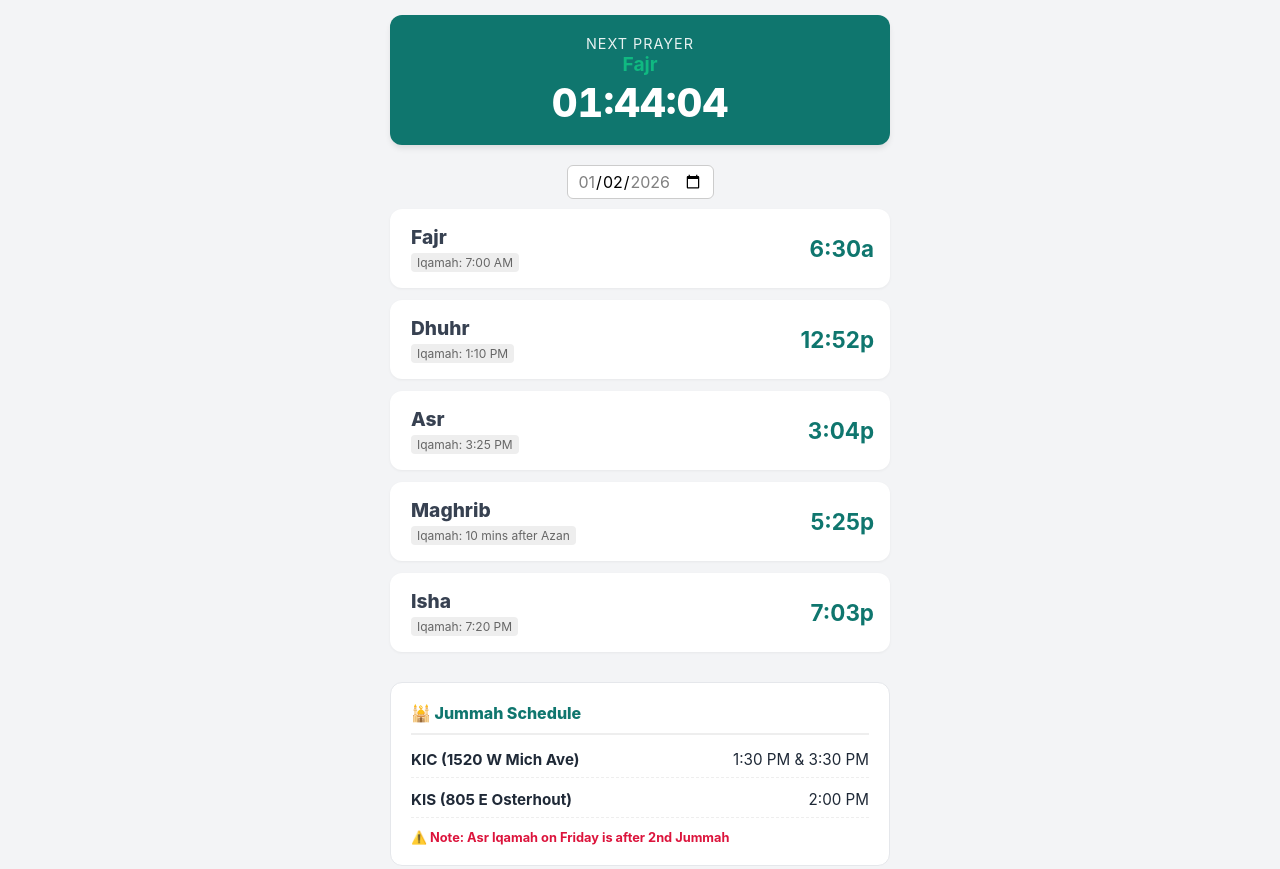
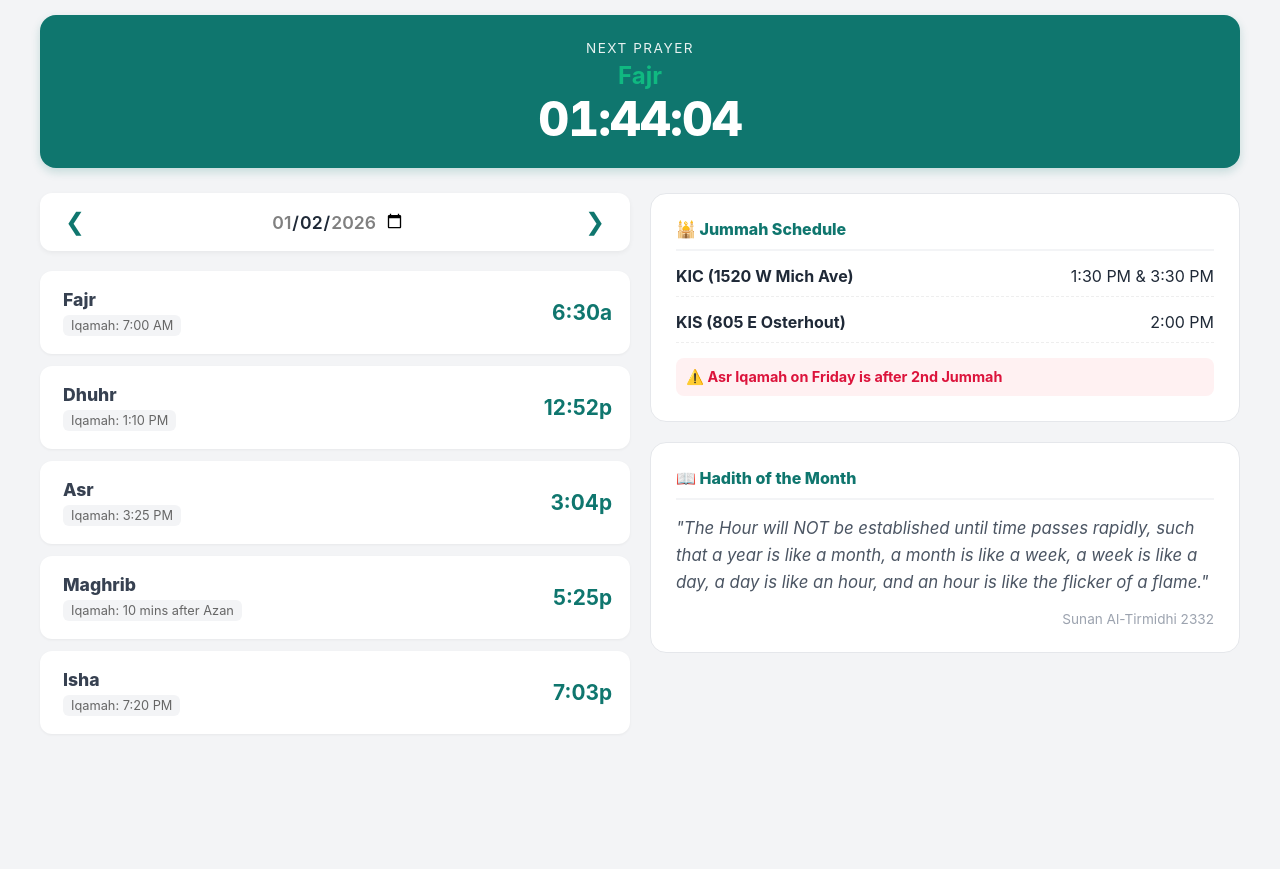
Before and after one commit to dlwjan/kalamazoo-prayers, a plain HTML site: page index.html in a window 1280 px wide. Shown: the top 869 px of the page. After the commit the page ends 800 px from the top, so only its background shows below. Drawn offline with Linux system fonts and the light colour scheme.

Commit message:
Update index.html

```diff
--- a/index.html
+++ b/index.html
@@ -12,58 +12,80 @@
             --bg: #f3f4f6;
             --card: #ffffff;
             --text: #1f2937;
+            --btn-hover: #e0e7ff;
         }
         body { font-family: -apple-system, system-ui, sans-serif; background: var(--bg); color: var(--text); margin: 0; padding: 15px; }
-        .container { max-width: 500px; margin: 0 auto; }
 
-        /* COUNTDOWN BANNER */
-        .countdown-box {
-            background: var(--primary);
-            color: white;
-            padding: 20px;
-            border-radius: 12px;
-            text-align: center;
-            margin-bottom: 20px;
-            box-shadow: 0 4px 6px -1px rgba(0,0,0,0.1);
+        /* LAYOUT CONTAINER */
+        .app-wrapper { max-width: 1200px; margin: 0 auto; }
+
+        /* RESPONSIVE GRID */
+        /* Default (Mobile): Stacked vertically */
+        .main-grid { display: grid; gap: 20px; }
+
+        /* PC / Ultra-Wide: Two Columns */
+        @media (min-width: 768px) {
+            .main-grid {
+                grid-template-columns: 1fr 1fr; /* 50% Left, 50% Right */
+                align-items: start;
             }
-        .next-label { font-size: 0.9em; opacity: 0.9; text-transform: uppercase; letter-spacing: 1px; }
-        .timer-display { font-size: 2.5em; font-weight: 800; font-variant-numeric: tabular-nums; line-height: 1.1; margin-top: 5px; }
-        .next-name { font-size: 1.2em; font-weight: bold; color: var(--accent); }
-
-        /* Calendar Control */
-        .controls { text-align: center; margin-bottom: 10px; }
-        input[type="date"] {
-            font-size: 1rem; padding: 5px 10px; border-radius: 6px; border: 1px solid #ccc;
-            font-family: inherit; outline: none; background: white;
         }
 
-        /* Prayer Cards */
+        /* COUNTDOWN BANNER (Full Width) */
+        .countdown-box {
+            background: var(--primary); color: white; padding: 25px; border-radius: 16px;
+            text-align: center; margin-bottom: 25px; box-shadow: 0 4px 10px rgba(15, 118, 110, 0.2);
+        }
+        .next-label { font-size: 0.85em; opacity: 0.9; text-transform: uppercase; letter-spacing: 1.5px; margin-bottom: 5px;}
+        .timer-display { font-size: 3em; font-weight: 800; font-variant-numeric: tabular-nums; line-height: 1; letter-spacing: -1px; }
+        .next-name { font-size: 1.5em; font-weight: bold; color: var(--accent); margin-bottom: 5px; }
+
+        /* CONTROLS (Arrows + Date) */
+        .controls-container {
+            background: white; padding: 10px; border-radius: 12px; margin-bottom: 20px;
+            display: flex; align-items: center; justify-content: space-between;
+            box-shadow: 0 2px 5px rgba(0,0,0,0.05);
+        }
+        .nav-btn {
+            background: none; border: none; font-size: 1.5rem; cursor: pointer;
+            color: var(--primary); padding: 5px 15px; border-radius: 8px; transition: background 0.2s;
+        }
+        .nav-btn:hover { background: var(--btn-hover); }
+        .nav-btn:disabled { color: #ccc; cursor: not-allowed; }
+
+        input[type="date"] {
+            font-size: 1.1rem; padding: 5px 10px; border: none;
+            font-family: inherit; outline: none; background: transparent;
+            text-align: center; color: var(--text); font-weight: 600;
+        }
+
+        /* PRAYER CARDS */
         .prayer-card {
-            background: var(--card); padding: 16px; margin-bottom: 12px; border-radius: 12px;
+            background: var(--card); padding: 18px; margin-bottom: 12px; border-radius: 12px;
             display: flex; justify-content: space-between; align-items: center;
             box-shadow: 0 1px 3px rgba(0,0,0,0.05); border-left: 5px solid transparent;
         }
-        .prayer-name { font-weight: 800; font-size: 1.2em; color: #374151; }
-        .iqamah-badge { font-size: 0.75em; background: #eee; padding: 2px 6px; border-radius: 4px; color: #666; margin-top: 4px; width: fit-content; }
-        .adhan-time { font-size: 1.4em; font-weight: bold; color: var(--primary); }
+        .prayer-name { font-weight: 800; font-size: 1.1em; color: #374151; }
+        .iqamah-badge { font-size: 0.8em; background: #f3f4f6; padding: 3px 8px; border-radius: 6px; color: #666; margin-top: 5px; width: fit-content; }
+        .adhan-time { font-size: 1.3em; font-weight: bold; color: var(--primary); }
 
-        /* Highlight Current Prayer in List */
-        .prayer-card.active-now {
-            border-left: 5px solid var(--accent);
-            background: #ecfdf5;
+        /* INFO SECTIONS (Jummah/Hadith) */
+        .info-section {
+            background: var(--card); padding: 25px; border-radius: 16px;
+            border: 1px solid #e5e7eb; margin-bottom: 20px;
         }
+        .section-title { color: var(--primary); font-weight: 800; margin-bottom: 15px; border-bottom: 2px solid #f3f4f6; padding-bottom: 10px; }
+        .jummah-row { display: flex; justify-content: space-between; margin-bottom: 15px; font-size: 1em; border-bottom: 1px dashed #eee; padding-bottom: 10px; }
+        .hadith-text { font-style: italic; line-height: 1.6; color: #4b5563; font-size: 1.05em; }
+        .hadith-ref { display: block; text-align: right; font-size: 0.85em; color: #9ca3af; margin-top: 15px; }
 
-        /* Jummah & Hadith */
-        .info-section { background: var(--card); padding: 20px; border-radius: 12px; margin-top: 30px; border: 1px solid #e5e7eb; }
-        .section-title { color: var(--primary); font-weight: 800; margin-bottom: 15px; border-bottom: 2px solid #eee; padding-bottom: 10px; }
-        .jummah-row { display: flex; justify-content: space-between; margin-bottom: 12px; font-size: 0.95em; border-bottom: 1px dashed #eee; padding-bottom: 8px; }
-        .hadith-text { font-style: italic; line-height: 1.6; color: #4b5563; }
-        .hadith-ref { display: block; text-align: right; font-size: 0.8em; color: #9ca3af; margin-top: 10px; }
+        /* Active/Highlight Helper */
+        .prayer-card.highlight { border-left-color: var(--accent); background: #f0fdf4; }
     </style>
 </head>
 <body>
 
-<div class="container">
+<div class="app-wrapper">
 
     <div class="countdown-box">
         <div class="next-label">Next Prayer</div>
@@ -71,17 +93,23 @@
         <div class="timer-display" id="timer">--:--:--</div>
     </div>
 
-    <div class="controls">
-        <input type="date" id="date-picker" onchange="renderSchedule(this.value)">
+    <div class="main-grid">
+
+        <div class="left-col">
+            <div class="controls-container">
+                <button class="nav-btn" onclick="changeDay(-1)">&#10094;</button> <input type="date" id="date-picker" onchange="renderSchedule(this.value)">
+                <button class="nav-btn" onclick="changeDay(1)">&#10095;</button> </div>
+
+            <div id="prayer-list">
+                </div>
         </div>
 
-    <div id="prayer-list"></div>
-
+        <div class="right-col">
             <div class="info-section">
                 <div class="section-title">🕌 Jummah Schedule</div>
                 <div id="jummah-container"></div>
-        <div style="margin-top:10px; font-size:0.8em; color:crimson; font-weight:bold;">
-            ⚠️ Note: Asr Iqamah on Friday is after 2nd Jummah
+                <div style="margin-top:15px; font-size:0.9em; color:crimson; font-weight:bold; background: #fff1f2; padding: 10px; border-radius: 8px;">
+                    ⚠️ Asr Iqamah on Friday is after 2nd Jummah
                 </div>
             </div>
 
@@ -92,59 +120,73 @@
             </div>
         </div>
 
+    </div>
+</div>
+
 <script>
     // --- 1. SETUP ---
     const datePicker = document.getElementById('date-picker');
     const timerDisplay = document.getElementById('timer');
     const nextNameDisplay = document.getElementById('next-prayer-name');
 
-    datePicker.min = "2026-01-01";
-    datePicker.max = "2026-01-31";
+    // Limits
+    const MIN_DATE = "2026-01-01";
+    const MAX_DATE = "2026-01-31";
+    datePicker.min = MIN_DATE;
+    datePicker.max = MAX_DATE;
 
+    // Set Initial Date
     const today = new Date();
     const formattedToday = today.toISOString().split('T')[0];
 
-    if(formattedToday >= datePicker.min && formattedToday <= datePicker.max) {
+    if(formattedToday >= MIN_DATE && formattedToday <= MAX_DATE) {
         datePicker.value = formattedToday;
     } else {
-        datePicker.value = "2026-01-01";
+        datePicker.value = MIN_DATE;
     }
 
-    // --- 2. HELPER: PARSE TIME ---
+    // --- 2. NAVIGATION ARROWS LOGIC ---
+    function changeDay(offset) {
+        // Get current value from picker
+        let current = new Date(datePicker.value);
+
+        // Add/Subtract days
+        current.setDate(current.getDate() + offset);
+
+        // Convert back to string YYYY-MM-DD
+        const newDateStr = current.toISOString().split('T')[0];
+
+        // Check limits before applying
+        if (newDateStr >= MIN_DATE && newDateStr <= MAX_DATE) {
+            datePicker.value = newDateStr;
+            renderSchedule(newDateStr); // Update the UI
+        }
+    }
+
+    // --- 3. COUNTDOWN ENGINE ---
     function parseTime(timeStr, dateStr) {
-        // Converts "6:30a" and "2026-01-01" into a JS Date Object
         let time = timeStr.toLowerCase();
         let isPM = time.includes('p');
         let parts = time.replace(/[ap]/g, '').split(':');
         let hour = parseInt(parts[0]);
         let min = parseInt(parts[1]);
-
         if (isPM && hour !== 12) hour += 12;
         if (!isPM && hour === 12) hour = 0;
-
         return new Date(`${dateStr}T${String(hour).padStart(2, '0')}:${String(min).padStart(2, '0')}:00`);
     }
 
-    // --- 3. COUNTDOWN ENGINE ---
     function updateCountdown() {
         const now = new Date();
         const currentDayNum = now.getDate();
-
-        // Find today's data
         const todayData = prayerData.schedule.find(d => d.day === currentDayNum);
 
-        if (!todayData) {
-            timerDisplay.innerText = "No Data";
-            return;
-        }
+        if (!todayData) { timerDisplay.innerText = "No Data"; return; }
 
         const prayerKeys = ['fajr', 'dhuhr', 'asr', 'maghrib', 'isha'];
         const todayStr = now.toISOString().split('T')[0];
-
         let nextPrayerTime = null;
         let nextPrayerName = "";
 
-        // Check prayers for TODAY
         for (let key of prayerKeys) {
             const timeObj = parseTime(todayData[key], todayStr);
             if (timeObj > now) {
@@ -154,47 +196,35 @@
             }
         }
 
-        // If NO prayer found today (Late night logic), get Tomorrow's Fajr
         if (!nextPrayerTime) {
             const tomorrowDayNum = currentDayNum + 1;
             const tomorrowData = prayerData.schedule.find(d => d.day === tomorrowDayNum);
-
             if (tomorrowData) {
-                // Calculate Tomorrow's Date String
                 const tomorrow = new Date(now);
                 tomorrow.setDate(tomorrow.getDate() + 1);
                 const tomorrowStr = tomorrow.toISOString().split('T')[0];
-
                 nextPrayerTime = parseTime(tomorrowData['fajr'], tomorrowStr);
                 nextPrayerName = "Fajr (Tomorrow)";
             } else {
-                nextNameDisplay.innerText = "End of Month";
+                nextNameDisplay.innerText = "Next Month";
                 timerDisplay.innerText = "Done";
                 return;
             }
         }
 
-        // Update UI Text
         nextNameDisplay.innerText = nextPrayerName;
-
-        // Calculate Difference
         const diff = nextPrayerTime - now;
-
         if (diff < 0) {
-            timerDisplay.innerText = "00:00:00"; // Should catch quickly in next loop
+            timerDisplay.innerText = "00:00:00";
         } else {
-            const hours = Math.floor(diff / (1000 * 60 * 60));
-            const minutes = Math.floor((diff % (1000 * 60 * 60)) / (1000 * 60));
-            const seconds = Math.floor((diff % (1000 * 60)) / 1000);
-
-            timerDisplay.innerText =
-                `${String(hours).padStart(2, '0')}:${String(minutes).padStart(2, '0')}:${String(seconds).padStart(2, '0')}`;
+            const h = Math.floor(diff / (1000 * 60 * 60));
+            const m = Math.floor((diff % (1000 * 60 * 60)) / (1000 * 60));
+            const s = Math.floor((diff % (1000 * 60)) / 1000);
+            timerDisplay.innerText = `${String(h).padStart(2,'0')}:${String(m).padStart(2,'0')}:${String(s).padStart(2,'0')}`;
         }
     }
-
-    // Run timer every second
     setInterval(updateCountdown, 1000);
-    updateCountdown(); // Run once immediately
+    updateCountdown();
 
     // --- 4. RENDER LIST ---
     function renderSchedule(dateString) {
@@ -204,10 +234,7 @@
         const container = document.getElementById('prayer-list');
         container.innerHTML = "";
 
-        if (!dayData) {
-            container.innerHTML = "<div style='text-align:center'>No data.</div>";
-            return;
-        }
+        if (!dayData) { container.innerHTML = "<div style='text-align:center'>No data.</div>"; return; }
 
         const prayers = [
             { key: 'fajr', label: 'Fajr', iqamah: prayerData.iqamah.fajr },
@@ -233,7 +260,7 @@
         });
     }
 
-    // --- 5. INITIAL LOAD ---
+    // --- 5. LOAD INITIAL INFO ---
     const jummahContainer = document.getElementById('jummah-container');
     prayerData.jummah.forEach(j => {
         jummahContainer.innerHTML += `
```
Lines whose indentation alone changed are shown as unchanged.
